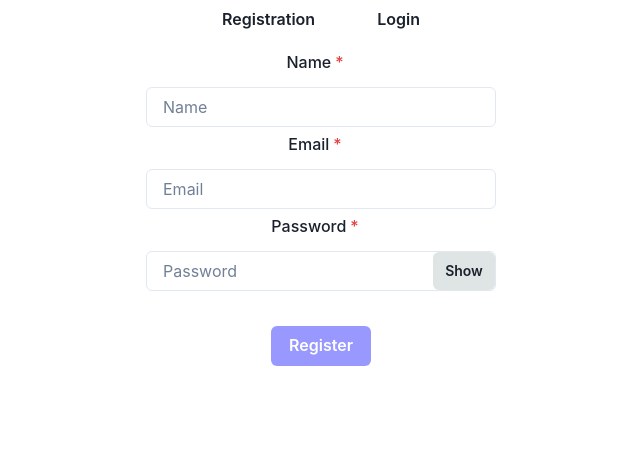
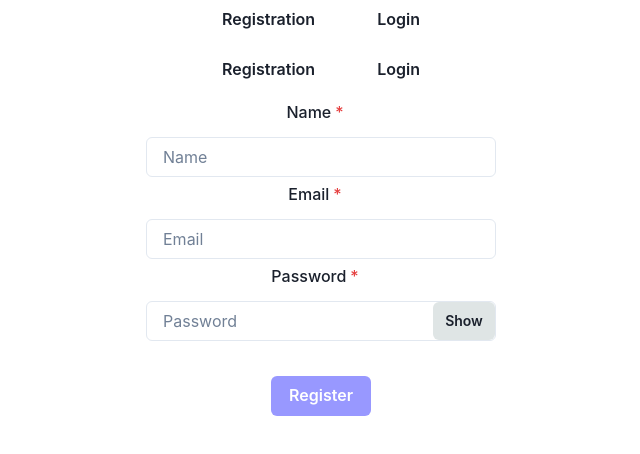
Before and after one commit to elisbet017/goit-react-hw-08-phonebook, a React (Create React App) app: page /register in a window 1280 px wide. Shown: the top 454 px of the page, without its empty margins (319-959 px from the left). Built offline with nearby package versions, Linux system fonts and the light colour scheme.

Commit message:
Add changes

```diff
--- a/src/components/App.jsx
+++ b/src/components/App.jsx
@@ -22,9 +22,9 @@ export const App = () => {
       <SharedLayout />
       <Loader />
       <Routes>
-        {/* <Route path="/" element={<SharedLayout />}> */}
+        <Route path="/" element={<SharedLayout />}>
           <Route
-          path="/register"
+            path="register"
             element={
               <PublicRoute>
                 <RegisterPage />
@@ -32,7 +32,7 @@ export const App = () => {
             }
           />
           <Route
-          path="/login"
+            path="login"
             element={
               <PublicRoute>
                 <LoginPage />
@@ -40,14 +40,14 @@ export const App = () => {
             }
           />
           <Route
-          path="/contacts"
+            path="contacts"
             element={
               <PrivateRoute>
                 <HomePage />
               </PrivateRoute>
             }
           />
-        {/* </Route> */}
+        </Route>
       </Routes>
     </>
   );
--- a/src/components/SharedLayout/SharedLayout.jsx
+++ b/src/components/SharedLayout/SharedLayout.jsx
@@ -3,7 +3,7 @@ import { getIsLoggedIn } from 'redux/auth/auth-selectors';
 import AuthNav from './AuthNav/AuthNav';
 import UserMenu from './UserMenu/UserMenu';
 import { Box } from '@chakra-ui/react';
-// import { Outlet } from 'react-router-dom';
+import { Outlet } from 'react-router-dom';
 
 const SharedLayout = () => {
   const isLoggedIn = useSelector(getIsLoggedIn);
@@ -18,7 +18,7 @@ const SharedLayout = () => {
           <AuthNav />
         )}
       </Box>
-      {/* <Outlet/> */}
+      <Outlet/>
     </>
   );
 };
```
Lines whose indentation alone changed are shown as unchanged.
